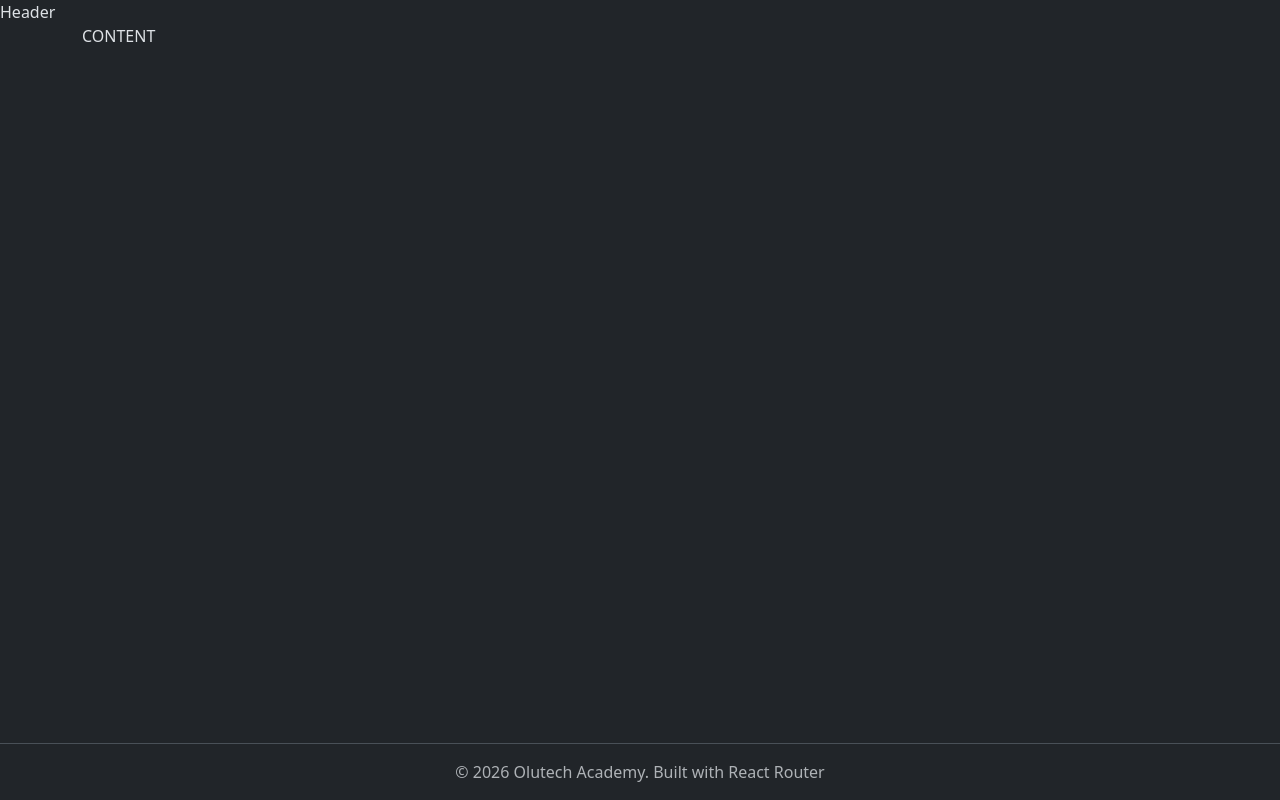
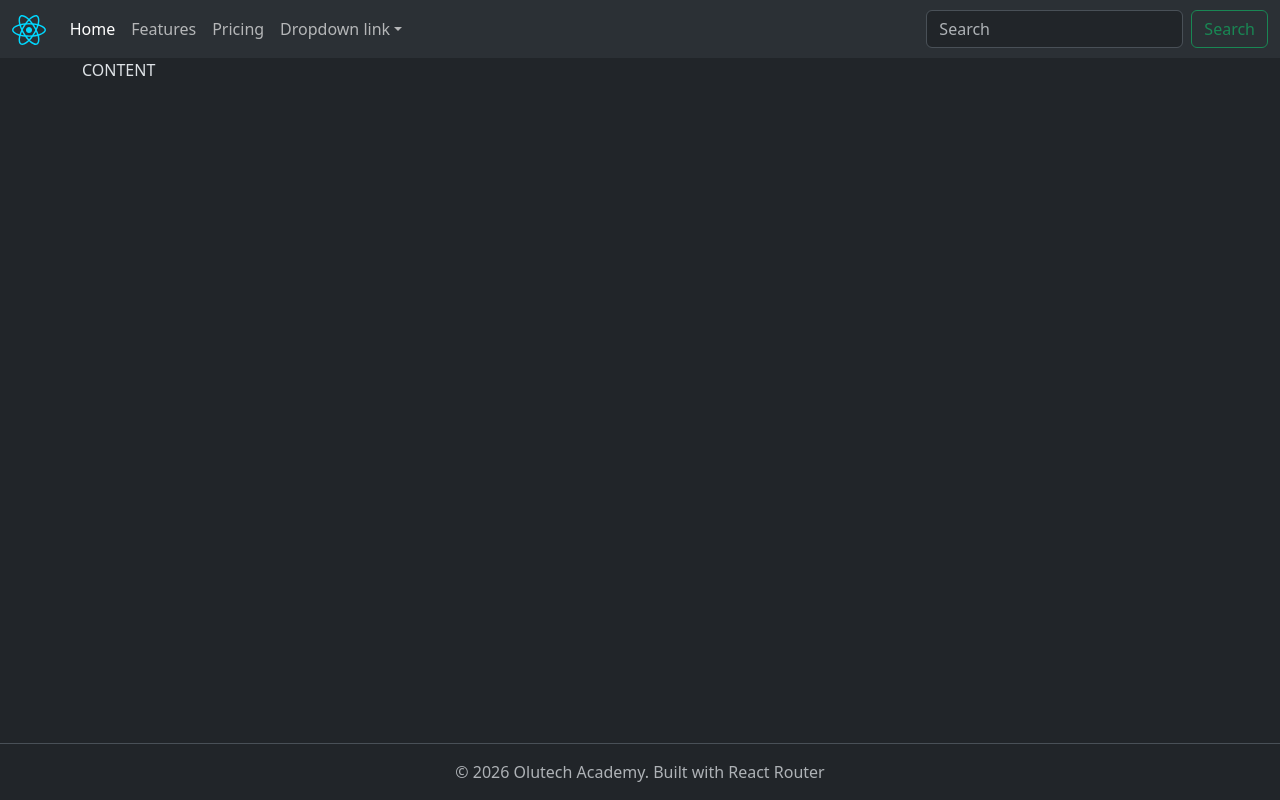
Before and after one commit to codewithEvolg/Routeopedia, a React (Vite) app in the folder routeopedia/: page / in a window 1280 px wide. Built offline with nearby package versions, Linux system fonts and the light colour scheme.

Commit message:
teaching: added the navbar in the MainLayout component

```diff
--- a/routeopedia/src/App.jsx
+++ b/routeopedia/src/App.jsx
@@ -1,11 +1,12 @@
 import { useState } from "react";
+import MainLayout from "./layouts/MainLayout";
 
 function App() {
   const year = new Date().getFullYear();
   return (
     <>
       <div className="d-flex flex-column min-vh-100">
-        Header
+        <MainLayout />
         <main className="container flex-grow-1 d-flex flex-column">
           CONTENT
         </main>
--- /dev/null
+++ b/routeopedia/src/layouts/MainLayout.jsx
@@ -0,0 +1,84 @@
+import reactLogo from "../assets/react.svg";
+
+const MainLayout = () => {
+  return (
+    <nav className="navbar navbar-expand-sm bg-body-tertiary">
+      <div className="container-fluid">
+        <a className="navbar-brand" href="#">
+          <img src={reactLogo} height="30" />
+        </a>
+        <button
+          className="navbar-toggler"
+          type="button"
+          data-bs-toggle="collapse"
+          data-bs-target="#navbarNavDropdown"
+          aria-controls="navbarNavDropdown"
+          aria-expanded="false"
+          aria-label="Toggle navigation"
+        >
+          <span className="navbar-toggler-icon"></span>
+        </button>
+        <div className="collapse navbar-collapse" id="navbarNavDropdown">
+          <ul className="navbar-nav">
+            <li className="nav-item">
+              <a className="nav-link active" aria-current="page" href="#">
+                Home
+              </a>
+            </li>
+            <li className="nav-item">
+              <a className="nav-link" href="#">
+                Features
+              </a>
+            </li>
+            <li className="nav-item">
+              <a className="nav-link" href="#">
+                Pricing
+              </a>
+            </li>
+            <li className="nav-item dropdown">
+              <a
+                className="nav-link dropdown-toggle"
+                href="#"
+                role="button"
+                data-bs-toggle="dropdown"
+                aria-expanded="false"
+              >
+                Dropdown link
+              </a>
+              <ul className="dropdown-menu">
+                <li>
+                  <a className="dropdown-item" href="#">
+                    Action
+                  </a>
+                </li>
+                <li>
+                  <a className="dropdown-item" href="#">
+                    Another action
+                  </a>
+                </li>
+                <li>
+                  <a className="dropdown-item" href="#">
+                    Something else here
+                  </a>
+                </li>
+              </ul>
+            </li>
+          </ul>
+        </div>
+        <form className="d-flex" role="search">
+          <input
+            className="form-control me-2"
+            type="search"
+            placeholder="Search"
+            aria-label="Search"
+          />
+          <button className="btn btn-outline-success" type="submit">
+            Search
+          </button>
+        </form>
+      </div>
+    </nav>
+  );
+};
+
+export default MainLayout;
```
